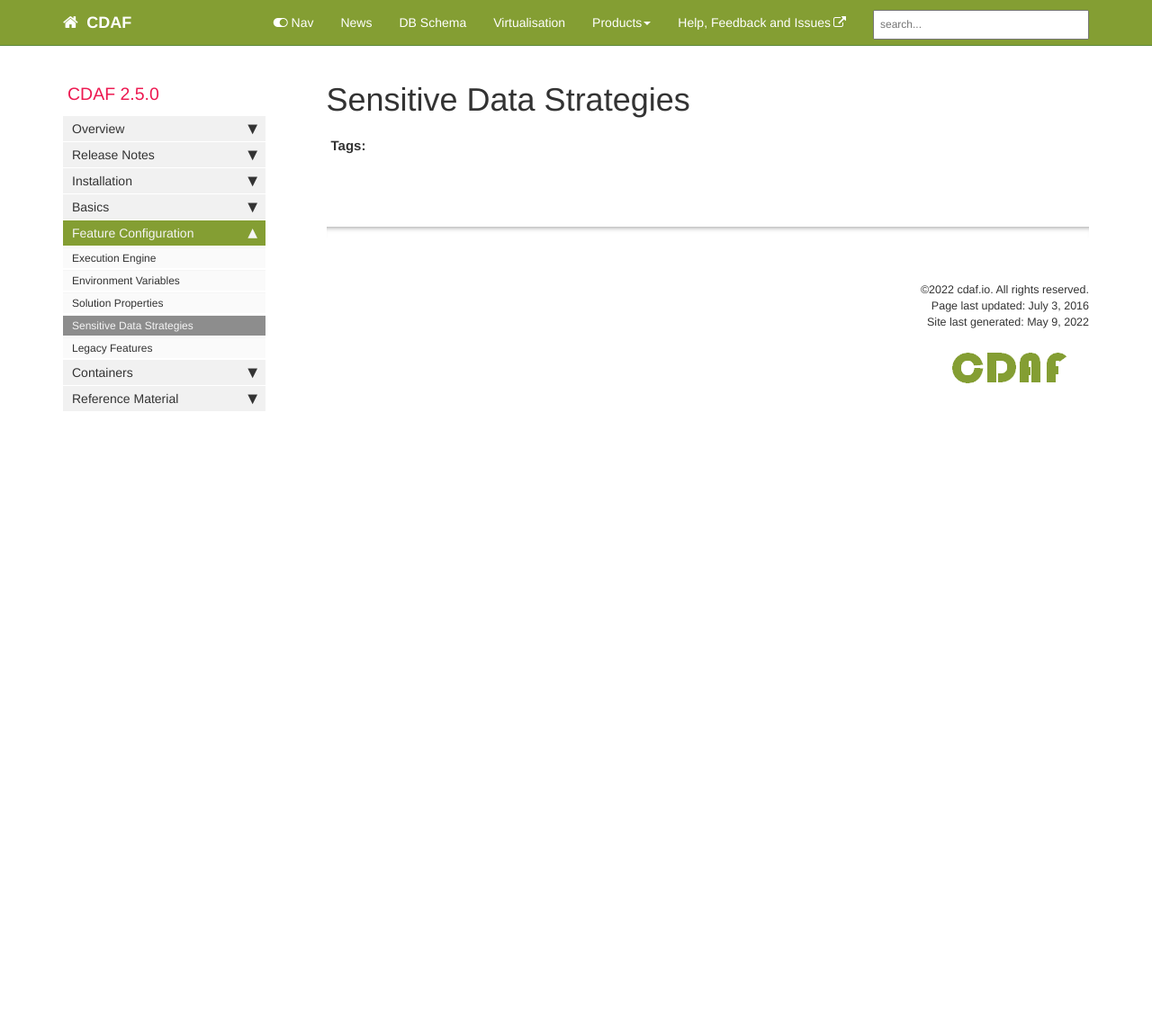
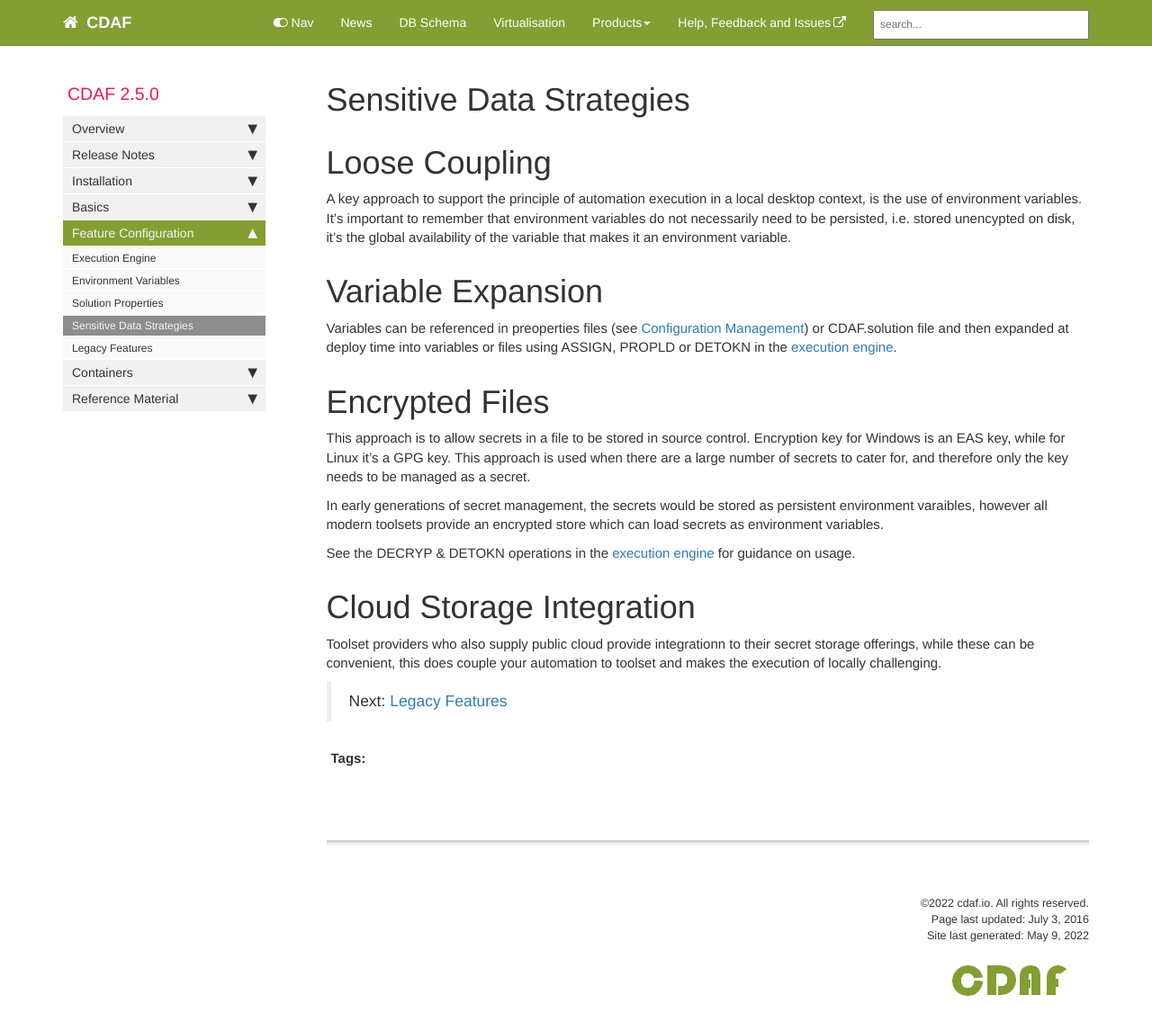
Before and after one commit to cdaf/docs.cdaf.io, a Jekyll site: the page built from pages/mydoc/mydoc_sensitive_data_strategies.md, in a window 1280 px wide and 1204 px high. Shown: the top 1146 px of the window at 90% size. Built offline with Jekyll 4.4.1, drawn with Linux system fonts in a browser that asks for light colours; comment, search, counter and statistics services are not loaded.

Commit message:
Complete the secrets management placeholder

```diff
--- a/_data/sidebars/mydoc_sidebar.yml
+++ b/_data/sidebars/mydoc_sidebar.yml
@@ -113,7 +113,7 @@ entries:
       output: web
 
     - title: Legacy Features
-      url: /mydoc_mydoc_legacy_features.html
+      url: /mydoc_legacy_features.html
       output: web
 
   - title: Containers
--- a/pages/mydoc/mydoc_sensitive_data_strategies.md
+++ b/pages/mydoc/mydoc_sensitive_data_strategies.md
@@ -9,6 +9,26 @@ permalink: mydoc_sensitive_data_strategies.html
 folder: mydoc
 ---
 
+# Loose Coupling
 
+A key approach to support the principle of automation execution in a local desktop context, is the use of environment variables. It's important to remember that environment variables do not necessarily need to be persisted, i.e. stored unencypted on disk, it's the global availability of the variable that makes it an environment variable.
+
+# Variable Expansion
+
+Variables can be referenced in preoperties files (see [Configuration Management][mydoc_basics_configuration_management]) or CDAF.solution file and then expanded at deploy time into variables or files using ASSIGN, PROPLD or DETOKN in the [execution engine][mydoc_execution_engine].
+
+# Encrypted Files
+
+This approach is to allow secrets in a file to be stored in source control. Encryption key for Windows is an EAS key, while for Linux it's a GPG key. This approach is used when there are a large number of secrets to cater for, and therefore only the key needs to be managed as a secret.
+
+In early generations of secret management, the secrets would be stored as persistent environment varaibles, however all modern toolsets provide an encrypted store which can load secrets as environment variables.
+
+See the DECRYP & DETOKN operations in the [execution engine][mydoc_execution_engine] for guidance on usage.
+
+# Cloud Storage Integration
+
+Toolset providers who also supply public cloud provide integrationn to their secret storage offerings, while these can be convenient, this does couple your automation to toolset and makes the execution of locally challenging.
+
+> Next: [Legacy Features][mydoc_legacy_features]
 
 {% include links.html %}
```
Also changed, not shown: pages/mydoc/mydoc_execution_engine.md (+1 -1 lines), pages/mydoc/mydoc_legacy_features.md (renamed from pages/mydoc/mydoc_mydoc_legacy_features.md).
